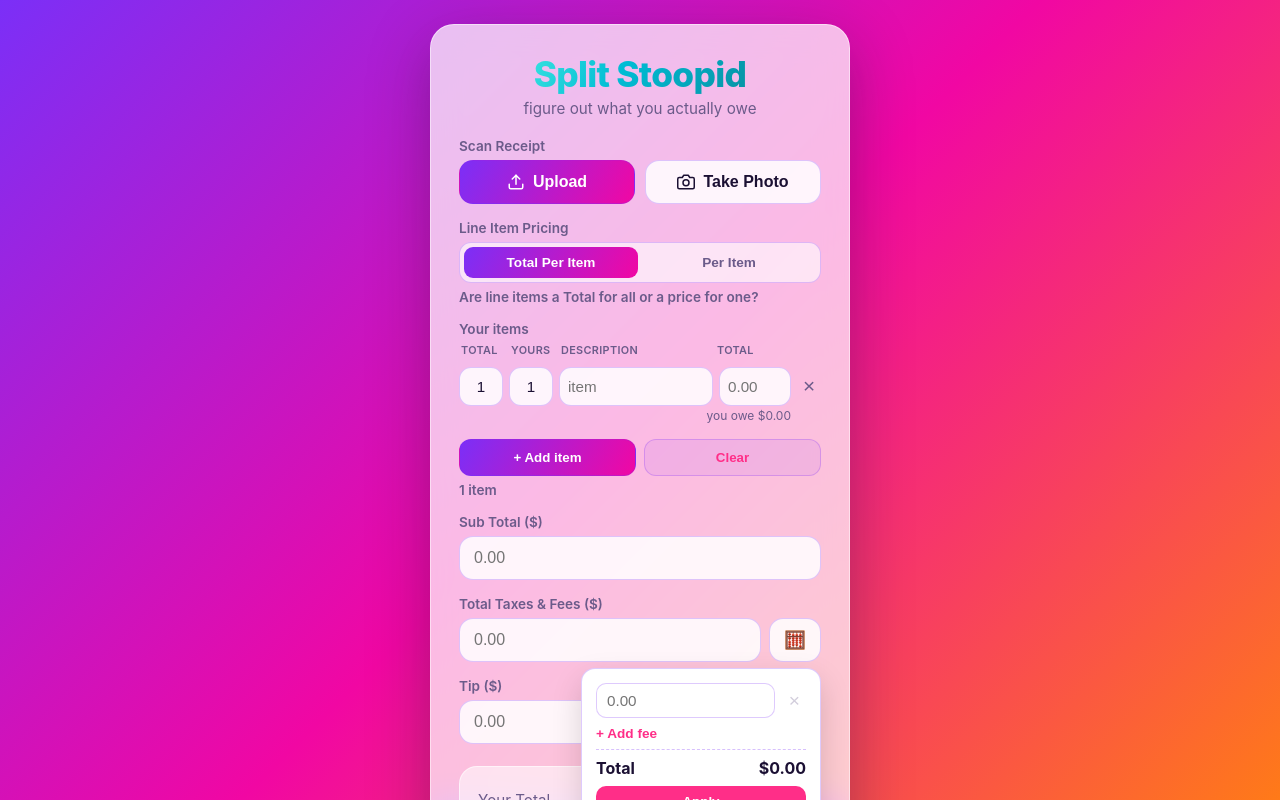
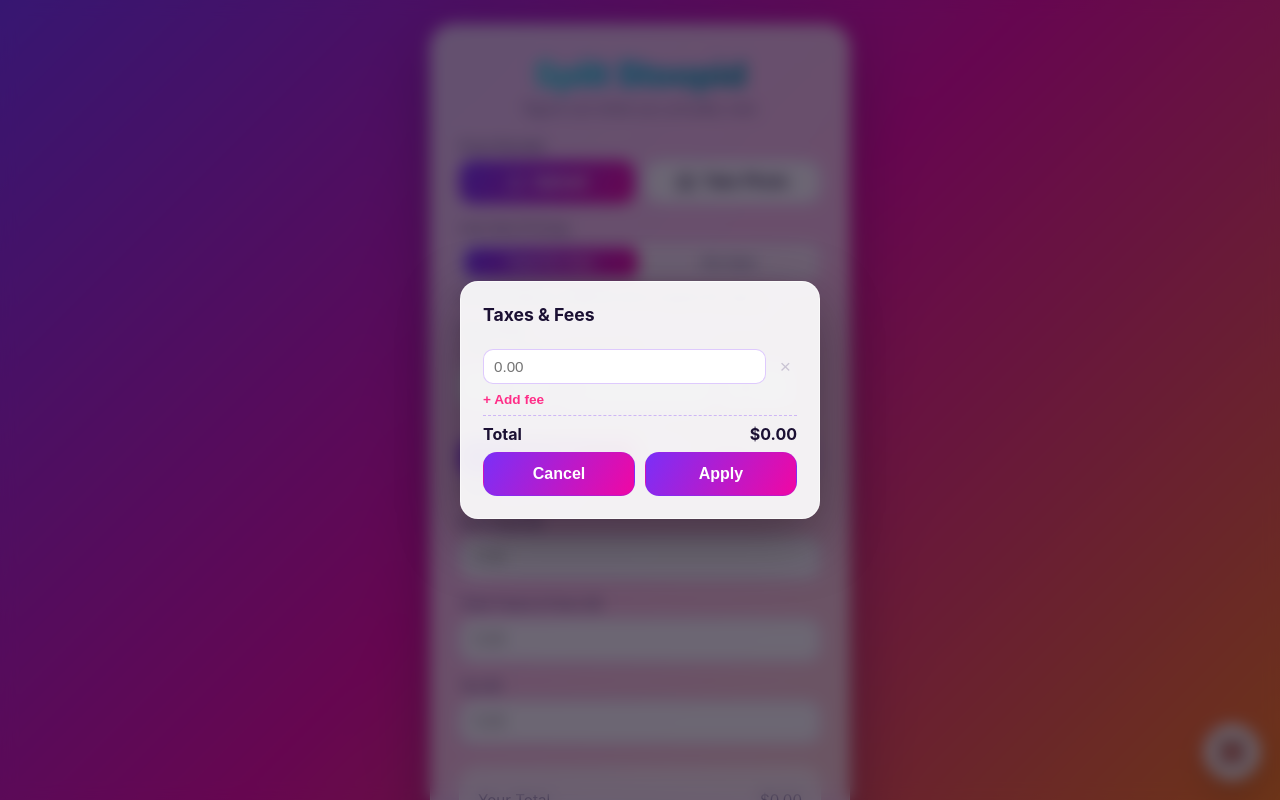
Before and after one commit to wattry/splitstupid, a React (Vite) app: page / in a window 1280 px wide. Both pictures are taken after a click on the button "Open taxes & fees calculator". Shown: the top 800 px of the page. Built offline with nearby package versions, Linux system fonts and the light colour scheme; no server answers; what splitwise-ts would draw is missing.

Commit message:
feat: floating calculator button and footer
- Replace inline fee calculator popover with a floating action
  button (bottom-right) that opens the calculator as a modal
- Add footer inside the card with copyright linking to postnesia.app

```diff
--- a/src/App.tsx
+++ b/src/App.tsx
@@ -216,7 +216,6 @@ export default function App() {
 
         <div className="field">
           <label htmlFor="total_tax">Total Taxes & Fees ($)</label>
-          <div className="field__inline">
           <input
             id="total_tax"
             type="number"
@@ -227,8 +226,6 @@ export default function App() {
             value={totalTax}
             onChange={(e) => setTotalTax(e.target.value)}
           />
-            <FeeCalculator onApply={setTotalTax} />
-          </div>
           {subNum > 0 && <span className="hint hint--muted">
             {taxPct.toFixed(2)}%
           </span>}
@@ -317,8 +314,16 @@ export default function App() {
             />
             <Split />
           </div>
+
+          <footer className="footer">
+            <a className="footer__link" href="https://postnesia.app/">
+              © {new Date().getFullYear()} Ryan Wattrus
+            </a>
+          </footer>
         </div>
       </section>
+
+      <FeeCalculator onApply={setTotalTax} />
     </main>
   );
 }
--- a/src/components/inputs/FeeCalculator.tsx
+++ b/src/components/inputs/FeeCalculator.tsx
@@ -1,28 +1,15 @@
-import React, { useEffect, useRef, useState } from 'react';
+import React, { useState } from 'react';
 
 export interface FeeCalculatorProps {
   /** Called with the summed total (as a fixed-2 string) when the user applies. */
   onApply: (total: string) => void;
 }
 
-// A small popover calculator: the user lists individual taxes/fees, sees a
-// running sum, and applies that sum to the "Total Taxes & Fees" field.
+// A floating 🧮 button that opens a modal calculator: the user lists individual
+// taxes/fees, sees a running sum, and applies that sum to "Total Taxes & Fees".
 export const FeeCalculator = ({ onApply }: FeeCalculatorProps) => {
   const [open, setOpen] = useState(false);
   const [fees, setFees] = useState<string[]>(['']);
-  const rootRef = useRef<HTMLDivElement>(null);
-
-  // Close the panel when clicking anywhere outside this component.
-  useEffect(() => {
-    if (!open) return;
-    const onDown = (e: MouseEvent) => {
-      if (rootRef.current && !rootRef.current.contains(e.target as Node)) {
-        setOpen(false);
-      }
-    };
-    document.addEventListener('mousedown', onDown);
-    return () => document.removeEventListener('mousedown', onDown);
-  }, [open]);
 
   const sum = fees.reduce((acc, f) => acc + (parseFloat(f) || 0), 0);
 
@@ -37,19 +24,28 @@ export const FeeCalculator = ({ onApply }: FeeCalculatorProps) => {
   };
 
   return (
-    <div className="feecalc" ref={rootRef}>
+    <>
       <button
         type="button"
-        className="feecalc__toggle"
-        onClick={() => setOpen((o) => !o)}
-        aria-expanded={open}
+        className="fab"
+        onClick={() => setOpen(true)}
         aria-label="Open taxes & fees calculator"
       >
         🧮
       </button>
 
       {open && (
-        <div className="feecalc__panel">
+        <div
+          className="calc"
+          role="dialog"
+          aria-label="Taxes & fees calculator"
+          onMouseDown={(e) => {
+            if (e.target === e.currentTarget) setOpen(false);
+          }}
+        >
+          <div className="calc__card feecalc">
+            <h2 className="calc__title">Taxes &amp; Fees</h2>
+
             {fees.map((fee, i) => (
               <div className="feecalc__row" key={i}>
                 <input
@@ -82,11 +78,21 @@ export const FeeCalculator = ({ onApply }: FeeCalculatorProps) => {
               <span>${sum.toFixed(2)}</span>
             </div>
 
-          <button type="button" className="feecalc__apply" onClick={apply}>
+            <div className="calc__actions">
+              <button
+                type="button"
+                className="scan-btn scan-btn--ghost"
+                onClick={() => setOpen(false)}
+              >
+                Cancel
+              </button>
+              <button type="button" className="scan-btn" onClick={apply}>
                 Apply
               </button>
             </div>
+          </div>
+        </div>
       )}
-    </div>
+    </>
   );
 };
--- a/src/styles.css
+++ b/src/styles.css
@@ -87,37 +87,24 @@ body {
 .hint { font-size: 0.8rem; color: var(--accent); }
 .hint--muted { color: var(--muted); }
 
-.field__inline {
-  display: flex;
-  align-items: stretch;
-  gap: 8px;
-}
-.field__inline input { flex: 1; }
-
-.feecalc { position: relative; }
-
-.feecalc__toggle {
-  height: 100%;
-  padding: 0 14px;
-  border-radius: 14px;
+/* Floating 🧮 button that opens the taxes & fees calculator modal. */
+.fab {
+  position: fixed;
+  right: 20px;
+  bottom: 20px;
+  z-index: 60;
+  width: 56px;
+  height: 56px;
+  border-radius: 50%;
   border: 1px solid rgba(123, 47, 247, 0.25);
-  background: rgba(255, 255, 255, 0.85);
-  font-size: 1.1rem;
+  background: rgba(255, 255, 255, 0.9);
+  box-shadow: 0 12px 30px rgba(0, 0, 0, 0.2);
+  font-size: 1.5rem;
   cursor: pointer;
 }
-.feecalc__toggle:hover { border-color: var(--accent); }
+.fab:hover { border-color: var(--accent); }
 
-.feecalc__panel {
-  position: absolute;
-  right: 0;
-  top: calc(100% + 6px);
-  z-index: 10;
-  width: 240px;
-  padding: 14px;
-  border-radius: 14px;
-  border: 1px solid rgba(123, 47, 247, 0.25);
-  background: #fff;
-  box-shadow: 0 12px 30px rgba(0, 0, 0, 0.15);
+.feecalc {
   display: flex;
   flex-direction: column;
   gap: 8px;
@@ -612,6 +599,20 @@ body {
   to { transform: scale(1); opacity: 1; }
 }
 
+.footer {
+  margin: 16px 0 0;
+  text-align: center;
+  font-size: 0.8rem;
+  color: var(--muted);
+}
+
+/* Looks like plain text; still a working link. */
+.footer__link {
+  color: inherit;
+  text-decoration: none;
+  cursor: default;
+}
+
 @media (max-width: 460px) {
   .card { padding: 22px; border-radius: 20px; }
   .title { font-size: 1.9rem; }
```
Lines whose indentation alone changed are shown as unchanged.
